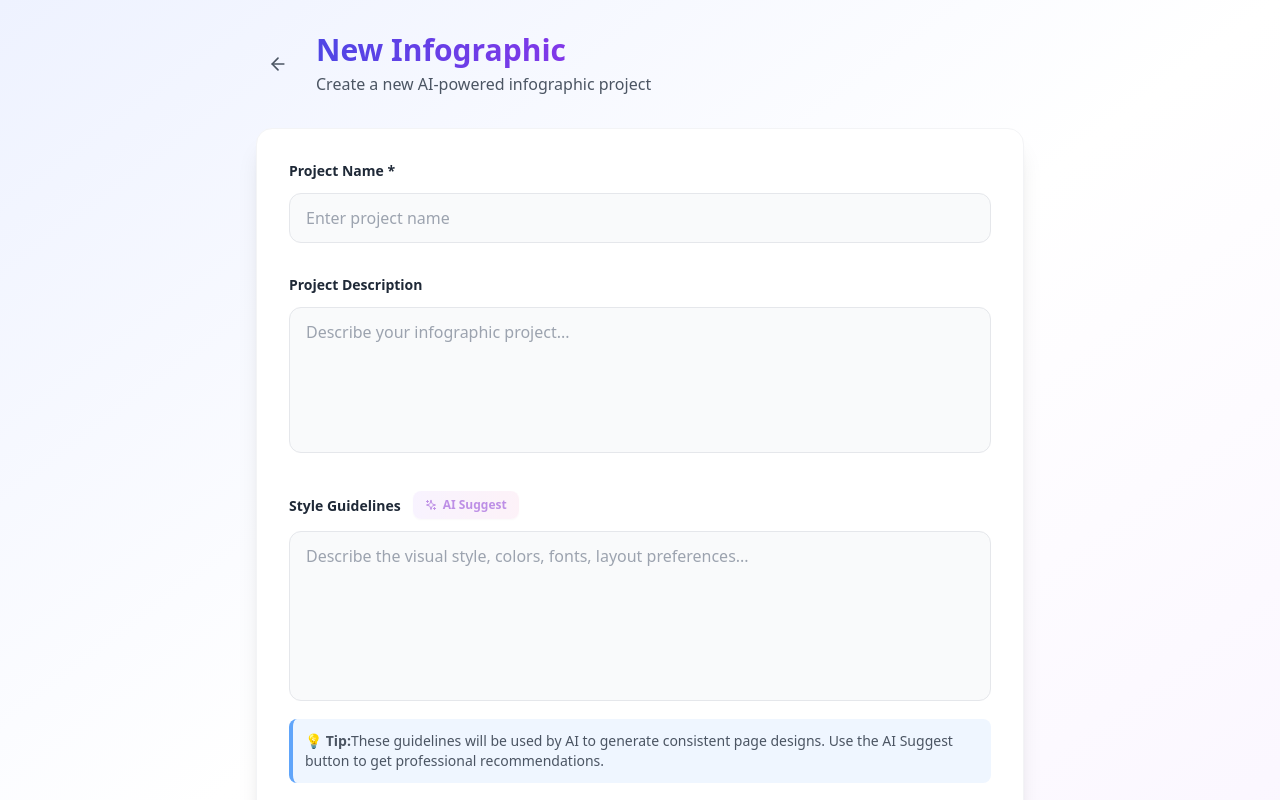
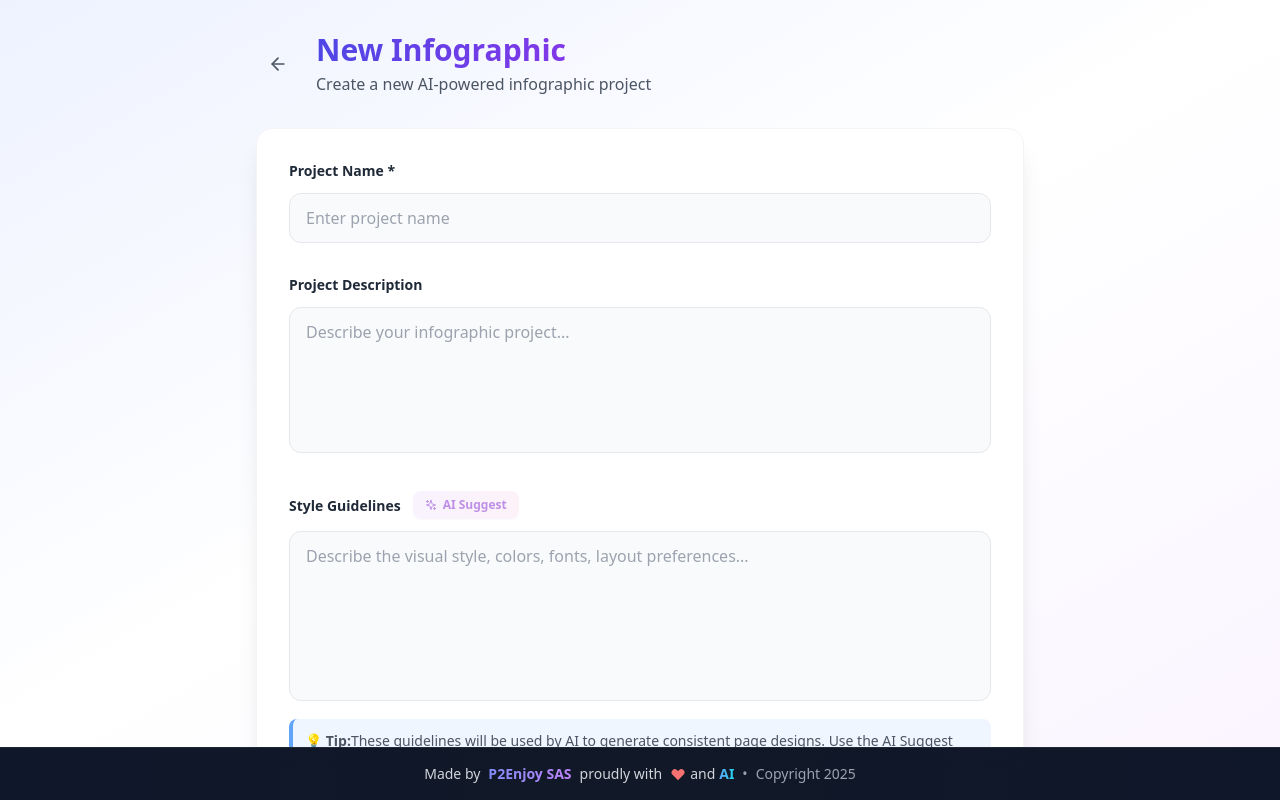
Before and after one commit to martinobettucci/magnificient-slides-ai, a React (Vite) app: page / in a window 1280 px wide. Both pictures are taken after a click on the button "New Infographic". Shown: the top 800 px of the page. Built offline with nearby package versions, Linux system fonts and the light colour scheme; no server answers; the database is empty.

Commit message:
Fix footer layout and remove unwanted scrolling

```diff
--- a/src/App.tsx
+++ b/src/App.tsx
@@ -33,8 +33,8 @@ function App() {
   };
 
   return (
-    <div className="min-h-screen flex flex-col">
-      <div className="flex-1">
+    <div className="h-screen flex flex-col overflow-hidden">
+      <div className="flex-1 overflow-hidden">
         {appState.view === 'list' && (
           <InfographicsList
             onSelectInfographic={handleSelectInfographic}
@@ -60,7 +60,7 @@ function App() {
       </div>
 
       {/* App Footer */}
-      <footer className="bg-gradient-to-r from-slate-900 via-gray-900 to-slate-900 text-white py-6 border-t border-gray-800">
+      <footer className="bg-gradient-to-r from-slate-900 via-gray-900 to-slate-900 text-white py-4 border-t border-gray-800 flex-shrink-0">
         <div className="container mx-auto px-6">
           <div className="flex items-center justify-center space-x-2 text-sm">
             <span className="text-gray-300">Made by</span>
--- a/src/components/InfographicForm.tsx
+++ b/src/components/InfographicForm.tsx
@@ -89,7 +89,7 @@ export function InfographicForm({ infographic, onSave, onCancel }: InfographicFo
     }
   };
   return (
-    <div className="min-h-screen bg-gradient-to-br from-indigo-50 via-white to-purple-50">
+    <div className="h-full bg-gradient-to-br from-indigo-50 via-white to-purple-50 overflow-y-auto">
       <div className="container mx-auto px-6 py-8">
         <div className="max-w-3xl mx-auto">
           <div className="flex items-center mb-8">
--- a/src/components/InfographicsList.tsx
+++ b/src/components/InfographicsList.tsx
@@ -71,7 +71,7 @@ export function InfographicsList({ onSelectInfographic, onCreateNew }: Infograph
 
   return (
     <>
-      <div className="min-h-screen bg-gradient-to-br from-indigo-50 via-white to-purple-50">
+      <div className="h-full bg-gradient-to-br from-indigo-50 via-white to-purple-50 overflow-y-auto">
       <div className="container mx-auto px-6 py-8">
         <div className="flex items-center justify-between mb-8">
           <div className="flex items-center space-x-3">
```
